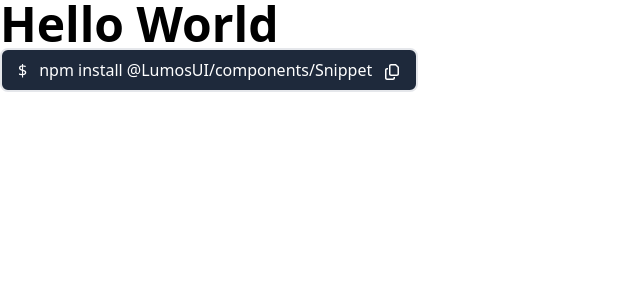
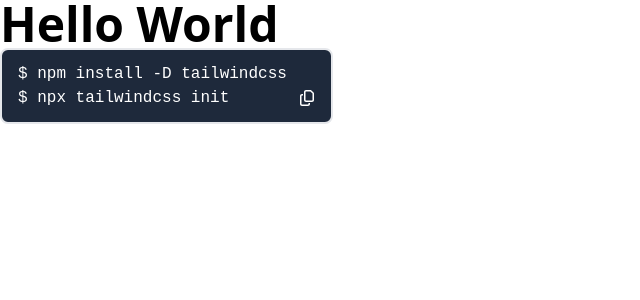
Before and after one commit to oDqnger/LumosUI, a React (Create React App) app: page / in a window 1280 px wide. Shown: the top 300 px of the page, without its empty margins (0-640 px from the left). Built offline with nearby package versions, Linux system fonts and the light colour scheme.

Commit message:
Completed the snippet component. Still some small bugs here and there but can't be bothered to fix it

```diff
--- a/src/App.js
+++ b/src/App.js
@@ -5,7 +5,11 @@ function App() {
   return (
     <>
       <h1 className="text-5xl font-bold">Hello World</h1>
-      <Snippet>npm install @LumosUI/components/Snippet</Snippet>
+      <Snippet>
+        <span>npm install -D tailwindcss</span>
+        <span>npx tailwindcss init</span>
+        {/* npm install @nextui-org/react */}
+      </Snippet>
     </>
   );
 }
--- a/src/components/Snippet.jsx
+++ b/src/components/Snippet.jsx
@@ -3,8 +3,15 @@ import { FaRegCopy } from "react-icons/fa6"
 import { TiTick } from "react-icons/ti"
 import "../styles/output.css"
 
-export default function Snippet({ children: text, symbol="$", copy="true" }) {
+// TODO - fix multiline copy error
+
+export default function Snippet({ size="md", children: text, symbol="$", copy=false }) {
     const [hasCopied, setHasCopied] = useState(false);
+    const sizes = {
+        sm: "pr-2 pl-2 pt-2 pb-2 text-sm",
+        md: "pr-4 pl-4 pt-3 pb-3",
+        lg: "pr-7 pl-7 pt-3 pb-3 text-xl"
+    };
 
     if (hasCopied) {
         setTimeout(() => {
@@ -12,21 +19,42 @@ export default function Snippet({ children: text, symbol="$", copy="true" }) {
         }, 2000)
     }
 
+    if (typeof text === "object") {
+        var lines = text.map(t =>
+            <h3>{symbol + "\n"}{t}</h3>
+        )
+    }
+
     return (
         <>
-            <div className="border-2 inline-block pr-4 pl-4 pt-2 pb-2 rounded-lg bg-slate-800 text-white">
-                <h3 className="pr-3 inline-block">{symbol}</h3>
-                <h3 className="pr-3 inline-block">{text}</h3>
+            <div className={`border-2 inline-block ${
+                size==="sm" ? sizes["sm"] : size==="md" ? sizes["md"] : size==="lg" ? sizes["lg"] : sizes["md"]
+                } rounded-lg bg-slate-800 text-white`}>
+                <h3 className="font-snippetCode pr-3 inline-block">{lines === undefined ? `${symbol}\n${text}` : lines}</h3>
                 <button onClick={() => {
-                    navigator.clipboard.writeText(text);
+                    const str = () => {
+                        let s = "";
+
+                        for (const line of lines) {
+                            s += `${line.props.children[1].props.children}\n`;
+                        }
+
+                        return s;
+                    }
+                    navigator.clipboard.writeText(lines === undefined ? text : str());
+
                     setHasCopied(true)
                 }}>
                 {
-                    !hasCopied
+                    !copy
                     ?
-                    <FaRegCopy className="inline-block" />
+                        !hasCopied
+                        ?
+                        <FaRegCopy className="inline-block" />
+                        :
+                        <TiTick className="inline-block" />
                     :
-                    <TiTick className="inline-block" />
+                        ""
                 }</button>
             </div>
         </>
--- a/src/styles/input.css
+++ b/src/styles/input.css
@@ -1,3 +1,6 @@
 @tailwind base;
 @tailwind components;
 @tailwind utilities;
+
+
+@import url('https://fonts.googleapis.com/css2?family=Fira+Code&display=swap');
--- a/src/styles/output.css
+++ b/src/styles/output.css
@@ -535,16 +535,8 @@ video {
   --tw-backdrop-sepia:  ;
 }
 
-.invisible {
-  visibility: hidden;
-}
-
 .inline-block {
   display: inline-block;
-}
-
-.hidden {
-  display: none;
 }
 
 .rounded-lg {
@@ -555,71 +547,72 @@ video {
   border-width: 2px;
 }
 
-.border {
-  border-width: 1px;
-}
-
-.bg-slate-700 {
-  --tw-bg-opacity: 1;
-  background-color: rgb(51 65 85 / var(--tw-bg-opacity));
-}
-
 .bg-slate-800 {
   --tw-bg-opacity: 1;
   background-color: rgb(30 41 59 / var(--tw-bg-opacity));
 }
 
-.p-3 {
-  padding: 0.75rem;
-}
-
-.p-5 {
-  padding: 1.25rem;
+.pb-2 {
+  padding-bottom: 0.5rem;
 }
 
 .pb-3 {
   padding-bottom: 0.75rem;
 }
 
-.pl-5 {
-  padding-left: 1.25rem;
+.pl-2 {
+  padding-left: 0.5rem;
 }
 
-.pr-5 {
-  padding-right: 1.25rem;
+.pl-4 {
+  padding-left: 1rem;
+}
+
+.pl-7 {
+  padding-left: 1.75rem;
+}
+
+.pr-2 {
+  padding-right: 0.5rem;
+}
+
+.pr-3 {
+  padding-right: 0.75rem;
+}
+
+.pr-4 {
+  padding-right: 1rem;
+}
+
+.pr-7 {
+  padding-right: 1.75rem;
+}
+
+.pt-2 {
+  padding-top: 0.5rem;
 }
 
 .pt-3 {
   padding-top: 0.75rem;
 }
 
-.pb-2 {
-  padding-bottom: 0.5rem;
-}
-
-.pt-2 {
-  padding-top: 0.5rem;
-}
-
-.pl-4 {
-  padding-left: 1rem;
-}
-
-.pr-4 {
-  padding-right: 1rem;
-}
-
-.pl-3 {
-  padding-left: 0.75rem;
-}
-
-.pr-3 {
-  padding-right: 0.75rem;
+.font-snippetCode {
+  font-family: Fira Code, monospace;
 }
 
 .text-5xl {
   font-size: 3rem;
   line-height: 1;
+}
+
+.text-sm {
+  font-size: 0.875rem;
+  line-height: 1.25rem;
+}
+
+.text-xl {
+  font-size: 1.25rem;
+  line-height: 1.75rem;
 }
 
 .font-bold {
@@ -630,15 +623,3 @@ video {
   --tw-text-opacity: 1;
   color: rgb(255 255 255 / var(--tw-text-opacity));
 }
-
-.transition {
-  transition-property: color, background-color, border-color, text-decoration-color, fill, stroke, opacity, box-shadow, transform, filter, -webkit-backdrop-filter;
-  transition-property: color, background-color, border-color, text-decoration-color, fill, stroke, opacity, box-shadow, transform, filter, backdrop-filter;
-  transition-property: color, background-color, border-color, text-decoration-color, fill, stroke, opacity, box-shadow, transform, filter, backdrop-filter, -webkit-backdrop-filter;
-  transition-timing-function: cubic-bezier(0.4, 0, 0.2, 1);
-  transition-duration: 150ms;
-}
-
-.ease-in-out {
-  transition-timing-function: cubic-bezier(0.4, 0, 0.2, 1);
-}
--- a/tailwind.config.js
+++ b/tailwind.config.js
@@ -2,7 +2,11 @@
 module.exports = {
   content: ["./src/**/*.{js,jsx,html}"],
   theme: {
-    extend: {},
+    extend: {
+      fontFamily: {
+        snippetCode: ["Fira Code", "monospace"]
+      }
+    },
   },
   plugins: [],
 }
```
